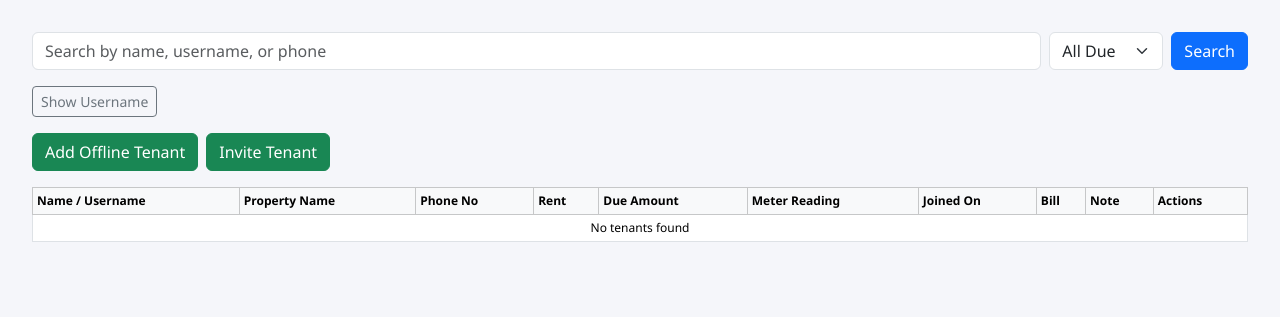
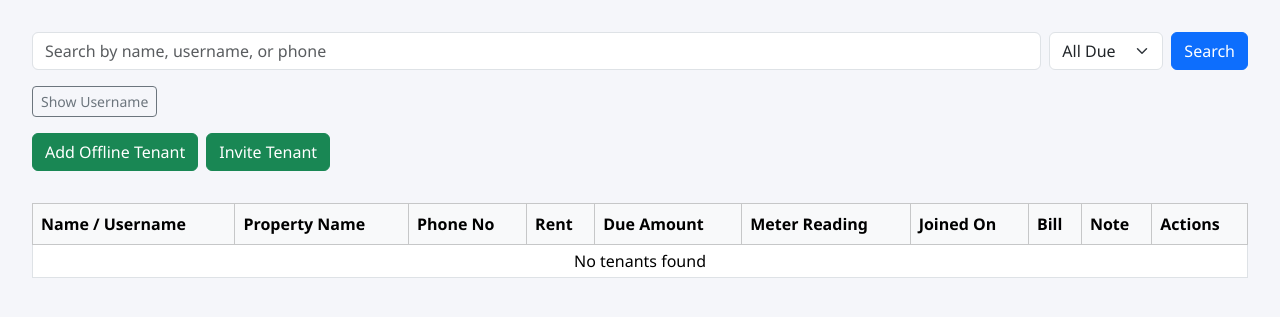
Before and after one commit to Sahil2839/RentKhata_Mobile, a Django app: page /manage-tenants/ in a window 1280 px wide. Shown: the part 67-384 px from the top of the page. Run offline with Django 5.2, Linux system fonts and the light colour scheme; the visitor is signed in with stand-in values (Sample User, id 1).

Commit message:
layout change

```diff
--- a/templates/accounts/manage_tenants.html
+++ b/templates/accounts/manage_tenants.html
@@ -222,7 +222,7 @@
 
 <div class="mt-2" style="margin:0; padding:0; width:100%;">
   <div class="table-responsive" style="margin:0; padding:0; width:100%;">
-    <table class="table table-bordered table-hover table-sm mb-0 w-100" style="font-size:0.75rem; table-layout:auto;">
+    <table class="table table-bordered table-hover mt-3">
       <thead class="table-light">
       <tr>
         <th>Name / Username</th>
```
